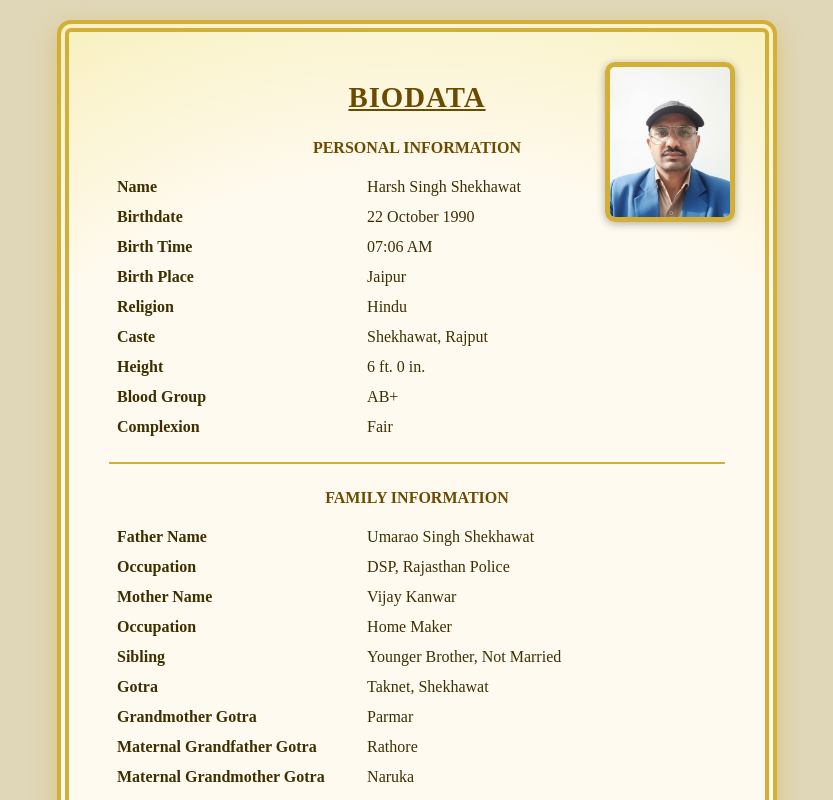
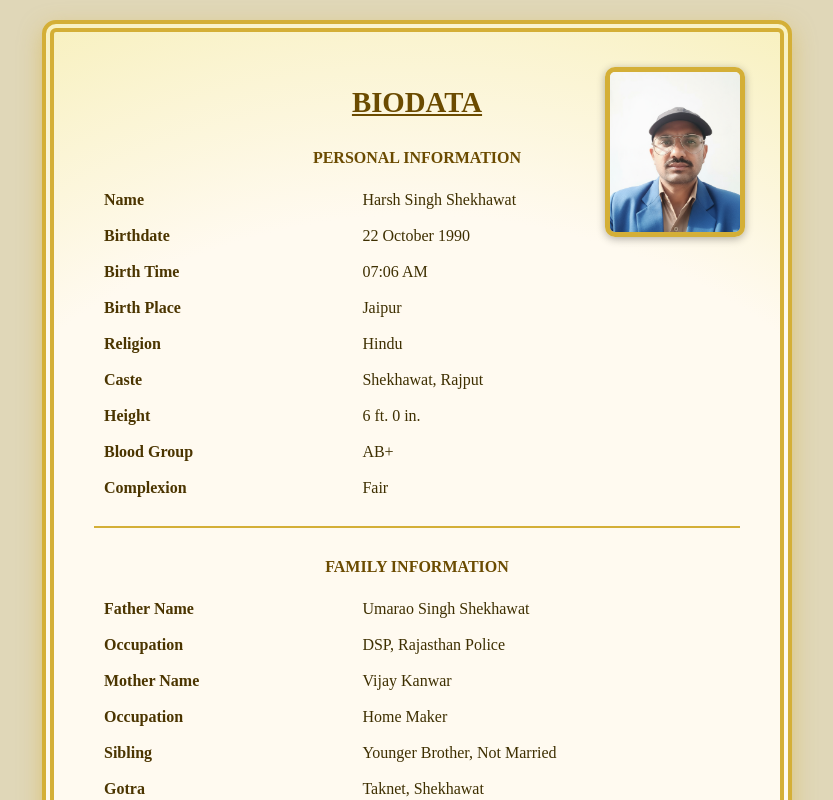
Before and after one commit to harshsingh03660-bot/Bio-Data-Harsh-Singh, a plain HTML site: page index.html in a window 1280 px wide. Shown: the top 800 px of the page, without its empty margins (223-1056 px from the left). Drawn offline with Linux system fonts and the light colour scheme.

Commit message:
Update index.html
6

```diff
--- a/index.html
+++ b/index.html
@@ -19,23 +19,23 @@
   .biodata-container {
     position: relative;
     background-color: #fffaf0;
-    border: 12px double #d4af37; /* Stylish golden double border */
+    border: 12px double #d4af37;
     border-radius: 14px;
-    padding: 30px 40px;
+    padding: 35px 40px;
     width: 90%;
-    max-width: 720px;
+    max-width: 750px;
     box-shadow: 0 8px 22px rgba(212, 175, 55, 0.5);
     background-image: radial-gradient(circle, #fffaf0 70%, #f8f1c1);
     box-sizing: border-box;
   }
 
-  /* Profile photo top-right corner */
+  /* Profile photo at top-right corner */
   .image-container {
     position: absolute;
-    top: 30px;
-    right: 30px;
-    width: 120px;
-    height: 150px;
+    top: 35px;
+    right: 35px;
+    width: 130px;
+    height: 160px;
     border: 5px solid #d4af37;
     border-radius: 10px;
     overflow: hidden;
@@ -49,11 +49,10 @@
     display: block;
   }
 
-  .biodata-container h1 {
+  h1 {
     text-align: center;
     font-size: 1.8em;
     color: #6b4b00;
-    letter-spacing: 1px;
     margin-bottom: 10px;
     text-decoration: underline;
   }
@@ -62,7 +61,7 @@
     text-align: center;
     color: #6b4b00;
     font-weight: bold;
-    margin-top: 25px;
+    margin-top: 30px;
     margin-bottom: 15px;
     text-transform: uppercase;
   }
@@ -70,20 +69,26 @@
   .info-table {
     width: 100%;
     border-collapse: collapse;
-    table-layout: fixed;
-    word-wrap: break-word;
+    table-layout: auto;
+  }
+
+  .info-table tr {
+    vertical-align: top;
   }
 
   .info-table td {
-    padding: 6px 8px;
+    padding: 6px 10px;
     font-size: 1em;
     color: #3e2f00;
-    vertical-align: top;
+    line-height: 1.5em;
+    word-break: normal;
+    white-space: normal;
   }
 
   .info-table td:first-child {
-    width: 38%;
+    width: 40%;
     font-weight: bold;
+    color: #4b3500;
   }
 
   .divider {
@@ -91,7 +96,7 @@
     margin: 20px 0;
   }
 
-  /* Responsive layout for mobile */
+  /* Responsive layout */
   @media (max-width: 650px) {
     .biodata-container {
       padding: 20px;
@@ -106,8 +111,17 @@
       margin: 0 auto 20px auto;
     }
 
+    .info-table td {
+      display: block;
+      width: 100%;
+      padding: 4px 0;
+    }
+
     .info-table td:first-child {
-      width: 100%;
+      font-weight: bold;
+      color: #6b4b00;
+      display: block;
+      margin-top: 8px;
     }
   }
 </style>
```
